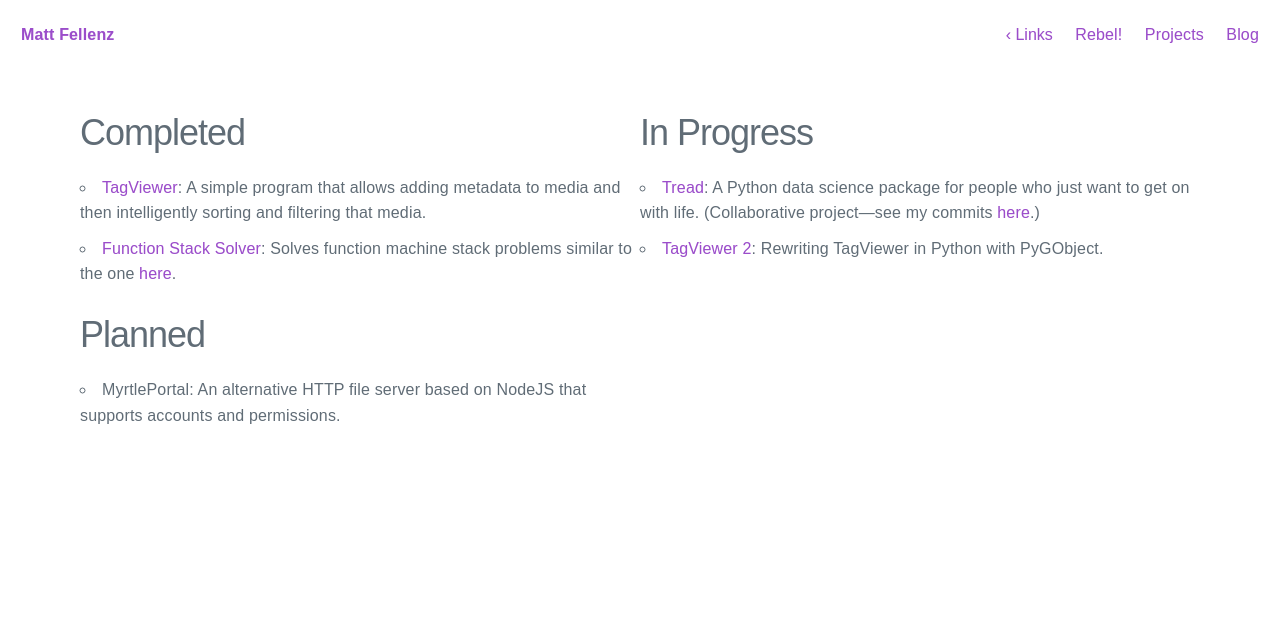
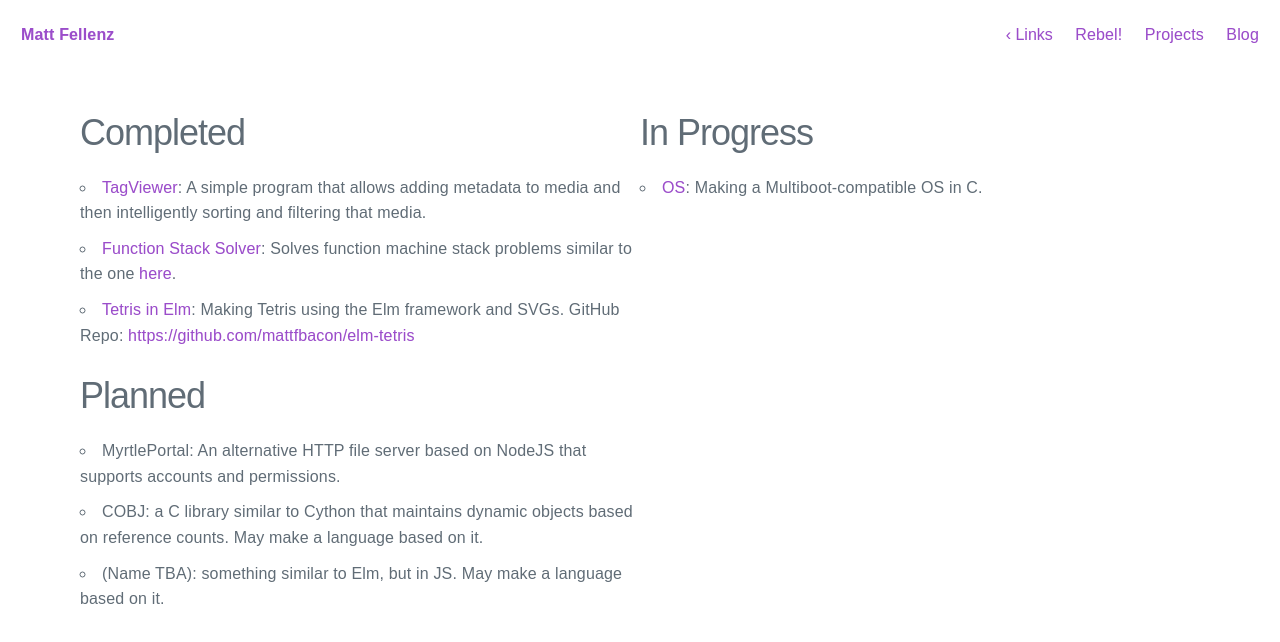
Before and after one commit to mattfbacon/mattfellenz.be, a website: page src/pages/projects.html in a window 1280 px wide. Drawn offline with nearby package versions, Linux system fonts and the light colour scheme; files that its build step writes are made by us from their sources; a web font is replaced by a local one.

Commit message:
Add Elm Tetris to projects page

```diff
--- a/src/pages/projects.html
+++ b/src/pages/projects.html
@@ -14,16 +14,15 @@
 			<li>
 				<a href="https://mattfellenz.be/stacksolver">Function Stack Solver</a>: Solves function machine stack problems similar to the one <a href="http://mrsbrickmanglhs.weebly.com/uploads/2/4/8/6/24866232/ch1packetpart1.pdf#page=2">here</a>.
 			</li>
+			<li>
+				<a href="https://mattfellenz.be/tetris/">Tetris in Elm</a>: Making Tetris using the Elm framework and SVGs. GitHub Repo: <a href="https://github.com/mattfbacon/elm-tetris">https://github.com/mattfbacon/elm-tetris</a>
 		</ul>
 	</section>
 	<section>
 		<h2>In Progress</h2>
 		<ul>
 			<li>
-				<a href="https://github.com/ashishjayamohan/Tread">Tread</a>: A Python data science package for people who just want to get on with life. (Collaborative project—see my commits <a href="https://github.com/ashishjayamohan/Tread/commits?author=mattfbacon">here</a>.)
-			</li>
-			<li>
-				<a href="https://github.com/tagviewer/tagviewer2">TagViewer 2</a>: Rewriting TagViewer in Python with PyGObject.
+				<a href="https://github.com/mattfbacon/os">OS</a>: Making a Multiboot-compatible OS in C.
 			</li>
 		</ul>
 	</section>
@@ -33,6 +32,12 @@
 			<li>
 				MyrtlePortal: An alternative HTTP file server based on NodeJS that supports accounts and permissions.
 			</li>
+			<li>
+				COBJ: a C library similar to Cython that maintains dynamic objects based on reference counts. May make a language based on it.
+			</li>
+			<li>
+				(Name TBA): something similar to Elm, but in JS. May make a language based on it.
+			</li>
 		</ul>
 	</section>
 </main>
```
Also changed, not shown: dist/projects.html.
